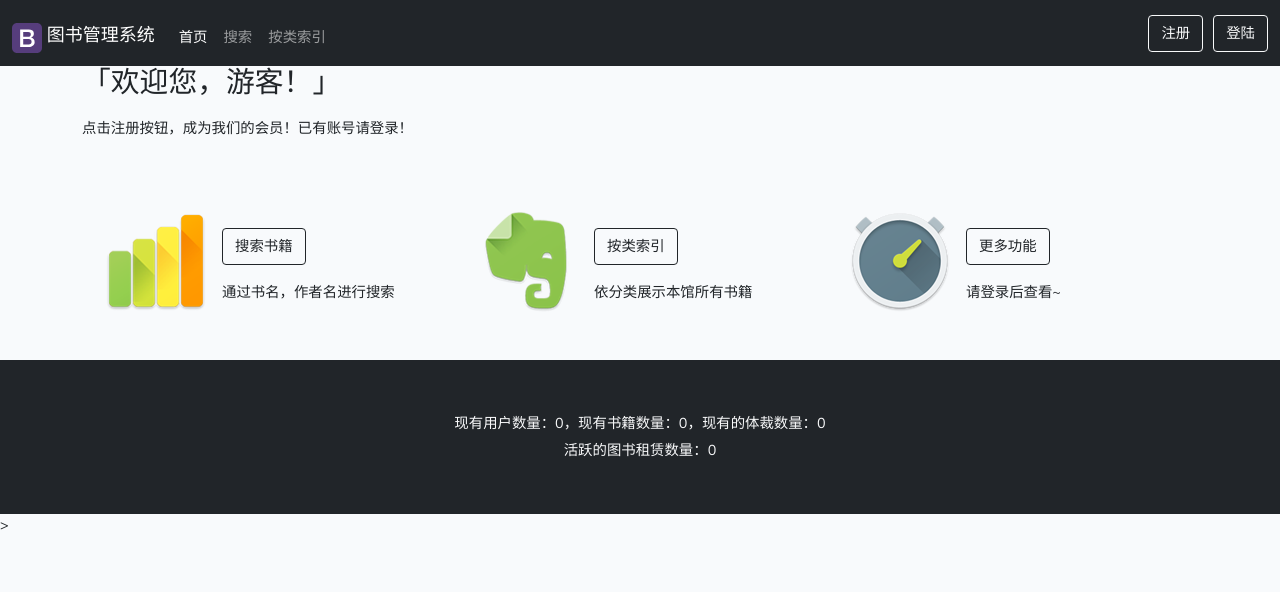
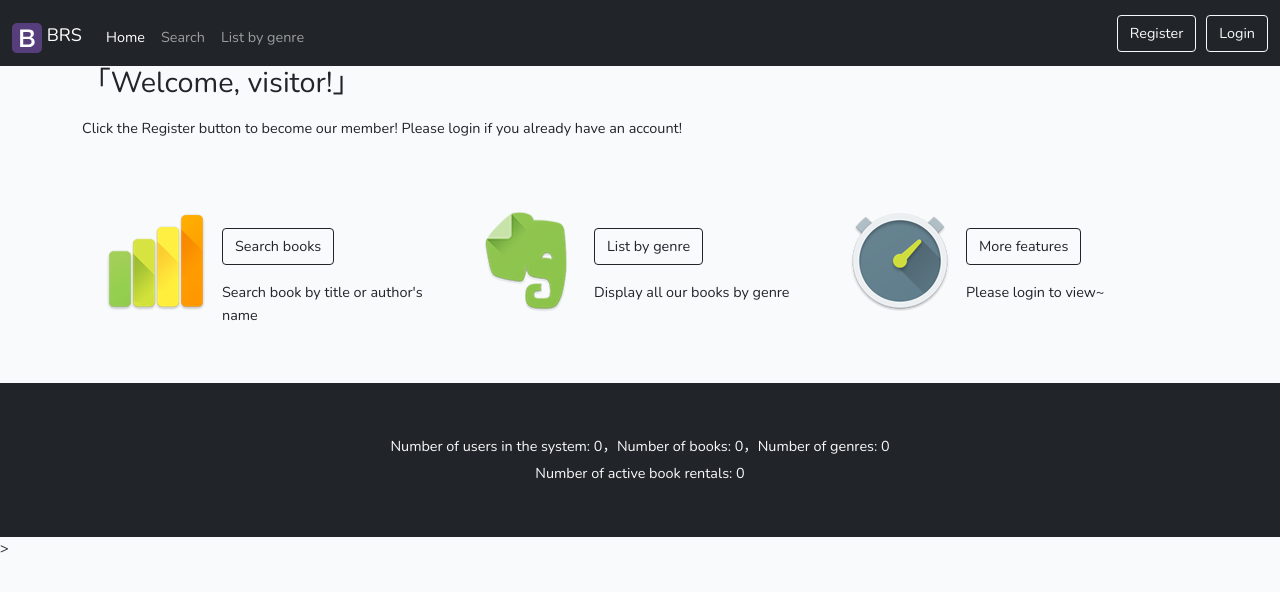
Before and after one commit to zhaozicen1998/BRS, a Laravel app: page / in a window 1280 px wide. Shown: the top 592 px of the page. Run offline with Laravel 9, Linux system fonts and the light colour scheme; data that the repository does not hold is empty; style sheets or scripts are compiled from the project's sources; some libraries are stand-ins or nearby versions.

Commit message:
04160106 - Translate to English

```diff
--- a/resources/views/index/index.blade.php
+++ b/resources/views/index/index.blade.php
@@ -5,11 +5,11 @@
 {{--    欢迎框--}}
     <div class="container mb-4">
         @if(empty(session('user')))
-            <h2 class="index-h2">「欢迎您，游客！」</h2>
-            <p class="index-h2-p mb-5 mt-3">点击注册按钮，成为我们的会员！已有账号请登录！</p>
+            <h2 class="index-h2">「Welcome, visitor!」</h2>
+            <p class="index-h2-p mb-5 mt-3">Click the Register button to become our member! Please login if you already have an account!</p>
         @else
-            <h2 class="index-h2">「欢迎您，{{session('user')['username']}}！」</h2>
-            <p class="index-h2-p mb-5 mt-3">您可以点击下列按钮使用功能，也可以点击导航栏上的按钮</p>
+            <h2 class="index-h2">「Welcome, {{session('user')['username']}}！」</h2>
+            <p class="index-h2-p mb-5 mt-3">You can use the functions by clicking the following buttons. You can also click the buttons on the navigation bar</p>
         @endif
 
 {{--     功能框--}}
@@ -21,8 +21,8 @@
                         <img src="{{asset('image/tab-1.png')}}" alt="tab-1">
                     </div>
                     <div class="flex-grow-1 ms-3">
-                        <button class="btn btn-outline-dark my-2 my-sm-3" data-bs-target="#searchModal" data-bs-toggle="modal">搜索书籍</button>
-                        <p class="mb-2">通过书名，作者名进行搜索</p>
+                        <button class="btn btn-outline-dark my-2 my-sm-3" data-bs-target="#searchModal" data-bs-toggle="modal">Search books</button>
+                        <p class="mb-2">Search book by title or author's name</p>
                     </div>
                 </div>
             </div>
@@ -33,8 +33,8 @@
                         <img src="{{asset('image/tab-2.png')}}" alt="tab-2">
                     </div>
                     <div class="flex-grow-1 ms-3">
-                        <button class="btn btn-outline-dark my-2 my-sm-3" data-bs-target="#genresModal" data-bs-toggle="modal">按类索引</button>
-                        <p class="mb-2">依分类展示本馆所有书籍</p>
+                        <button class="btn btn-outline-dark my-2 my-sm-3" data-bs-target="#genresModal" data-bs-toggle="modal">List by genre</button>
+                        <p class="mb-2">Display all our books by genre</p>
                     </div>
                 </div>
             </div>
@@ -46,8 +46,8 @@
                             <img src="{{asset('image/tab-3.png')}}" alt="tab-3">
                         </div>
                         <div class="flex-grow-1 ms-3">
-                            <button class="btn btn-outline-dark my-2 my-sm-3">更多功能</button>
-                            <p class="mb-2">请登录后查看~</p>
+                            <button class="btn btn-outline-dark my-2 my-sm-3">More features</button>
+                            <p class="mb-2">Please login to view~</p>
                         </div>
                     </div>
                 </div>
@@ -59,8 +59,8 @@
                             <img src="{{asset('image/tab-3.png')}}" alt="tab-3">
                         </div>
                         <div class="flex-grow-1 ms-3">
-                            <a class="btn btn-outline-dark my-2 my-sm-3" href="{{url('myrental')}}">我的借阅</a>
-                            <p class="mb-2">管理我的借阅详细信息</p>
+                            <a class="btn btn-outline-dark my-2 my-sm-3" href="{{url('myrental')}}">My rentals</a>
+                            <p class="mb-2">Manage my rental details</p>
                         </div>
                     </div>
                 </div>
@@ -72,8 +72,8 @@
                             <img src="{{asset('image/tab-4.png')}}" alt="tab-4">
                         </div>
                         <div class="flex-grow-1 ms-3">
-                            <button class="btn btn-outline-dark my-2 my-sm-3" data-bs-target="#addBooksModal" data-bs-toggle="modal">添加新书</button>
-                            <p class="mb-2">向系统中添加新的书</p>
+                            <button class="btn btn-outline-dark my-2 my-sm-3" data-bs-target="#addBooksModal" data-bs-toggle="modal">Add new book</button>
+                            <p class="mb-2">Add new books to the system</p>
                         </div>
                     </div>
                 </div>
@@ -84,8 +84,8 @@
                             <img src="{{asset('image/tab-5.png')}}" alt="tab-5">
                         </div>
                         <div class="flex-grow-1 ms-3">
-                            <a class="btn btn-outline-dark my-2 my-sm-3" href="{{url('genre/list')}}">流派列表</a>
-                            <p class="mb-2">管理系统中所有的流派</p>
+                            <a class="btn btn-outline-dark my-2 my-sm-3" href="{{url('genre/list')}}">Genre list</a>
+                            <p class="mb-2">Manage all genres in the system</p>
                         </div>
                     </div>
                 </div>
@@ -96,8 +96,8 @@
                             <img src="{{asset('image/tab-6.png')}}" alt="tab-5">
                         </div>
                         <div class="flex-grow-1 ms-3">
-                            <button class="btn btn-outline-dark my-2 my-sm-3" data-bs-target="#addGenresModal" data-bs-toggle="modal">添加流派</button>
-                            <p class="mb-2">向系统中添加新的流派</p>
+                            <button class="btn btn-outline-dark my-2 my-sm-3" data-bs-target="#addGenresModal" data-bs-toggle="modal">Add new genre</button>
+                            <p class="mb-2">Add new genres to the system</p>
                         </div>
                     </div>
                 </div>
@@ -108,8 +108,8 @@
                             <img src="{{asset('image/tab-3.png')}}" alt="tab-3">
                         </div>
                         <div class="flex-grow-1 ms-3">
-                            <a class="btn btn-outline-dark my-2 my-sm-3" href="{{url('rental')}}">借阅管理</a>
-                            <p class="mb-2">管理系统中所有的借阅</p>
+                            <a class="btn btn-outline-dark my-2 my-sm-3" href="{{url('rental')}}">Rental list</a>
+                            <p class="mb-2">Manage all rental information in the system</p>
                         </div>
                     </div>
                 </div>
@@ -119,7 +119,7 @@
 
     {{--    页脚--}}
     <footer class="footer bg-dark p-5 text-light text-center">
-        <p class="m-1">现有用户数量：{{$usersCount}}，现有书籍数量：{{$booksCount}}，现有的体裁数量：{{$genresCount}}</p>
-        <p class="m-1">活跃的图书租赁数量：{{$acceptCount}}</p>
+        <p class="m-1">Number of users in the system: {{$usersCount}}，Number of books: {{$booksCount}}，Number of genres: {{$genresCount}}</p>
+        <p class="m-1">Number of active book rentals: {{$acceptCount}}</p>
     </footer>
 @endsection
--- a/resources/views/layouts/app.blade.php
+++ b/resources/views/layouts/app.blade.php
@@ -2,7 +2,7 @@
 <html lang="zh-cn">
 <head>
     <meta charset="UTF-8">
-    <title>图书管理系统</title>
+    <title>BRS</title>
 
     <link rel="stylesheet" href="{{ asset('css/app.css') }}">
     <link rel="stylesheet" href="{{ asset('css/style.css') }}">
@@ -26,30 +26,30 @@
             <div class="collapse navbar-collapse mt-2" id="navbarSupportedContent">
                 <a href="{{url('/')}}" class="navbar-brand">
                     <img src="{{ asset('image/logo.svg') }}" width="30" height="30" class="d-inline-block align-text-top" alt="">
-                    图书管理系统
+                    BRS
                 </a>
                 <div class="navbar-nav">
-                    <a class="nav-item nav-link active" href="{{url('/')}}"><span class="glyphicon glyphicon-home"></span>首页</a>
-                    <a class="nav-item nav-link" href="#" data-bs-target="#searchModal" data-bs-toggle="modal">搜索</a>
-                    <a class="nav-item nav-link" href="#" data-bs-target="#genresModal" data-bs-toggle="modal">按类索引</a>
+                    <a class="nav-item nav-link active" href="{{url('/')}}"><span class="glyphicon glyphicon-home"></span>Home</a>
+                    <a class="nav-item nav-link" href="#" data-bs-target="#searchModal" data-bs-toggle="modal">Search</a>
+                    <a class="nav-item nav-link" href="#" data-bs-target="#genresModal" data-bs-toggle="modal">List by genre</a>
                     @if(!empty(session('user')))
                         @if(session('user')['is_librarian'] == 0)
-                            <a class="nav-item nav-link myRental" href="{{url('myrental')}}" >我的借阅</a>
+                            <a class="nav-item nav-link myRental" href="{{url('myrental')}}" >My rentals</a>
                         @elseif(session('user')['is_librarian'] == 1)
-                            <a class="nav-item nav-link" href="#" id="addBook" data-bs-target="#addBooksModal" data-bs-toggle="modal">添加新书</a>
-                            <a class="nav-item nav-link" href="{{url('genre/list')}}" id="genreList">流派列表</a>
-                            <a class="nav-item nav-link" href="#" data-bs-target="#addGenresModal" data-bs-toggle="modal">添加流派</a>
-                            <a class="nav-item nav-link rentalManage" href="{{url('rental')}}">借阅管理</a>
+                            <a class="nav-item nav-link" href="#" id="addBook" data-bs-target="#addBooksModal" data-bs-toggle="modal">Add new book</a>
+                            <a class="nav-item nav-link" href="{{url('genre/list')}}" id="genreList">Genre list</a>
+                            <a class="nav-item nav-link" href="#" data-bs-target="#addGenresModal" data-bs-toggle="modal">Add new genre</a>
+                            <a class="nav-item nav-link rentalManage" href="{{url('rental')}}">Rental list</a>
                         @endif
                     @endif
                 </div>
             </div>
             @if(empty(session('user')))
-                <button class="btn btn-outline-light my-2 my-sm-0" style="margin-left: 10px" data-bs-target="#registerModal" data-bs-toggle="modal">注册</button>
-                <button class="btn btn-outline-light my-2 my-sm-0" style="margin-left: 10px" data-bs-target="#loginModal" data-bs-toggle="modal">登陆</button>
+                <button class="btn btn-outline-light my-2 my-sm-0" style="margin-left: 10px" data-bs-target="#registerModal" data-bs-toggle="modal">Register</button>
+                <button class="btn btn-outline-light my-2 my-sm-0" style="margin-left: 10px" data-bs-target="#loginModal" data-bs-toggle="modal">Login</button>
             @else
                 <a class="nav-item nav-link active" href="#" style="color: whitesmoke">{{session('user')['username']}}</a>
-                <button class="btn btn-outline-light log-out my-2 my-sm-0" style="margin-left: 10px">退出登陆</button>
+                <button class="btn btn-outline-light log-out my-2 my-sm-0" style="margin-left: 10px">Logout</button>
             @endif
 
         </div>
```
